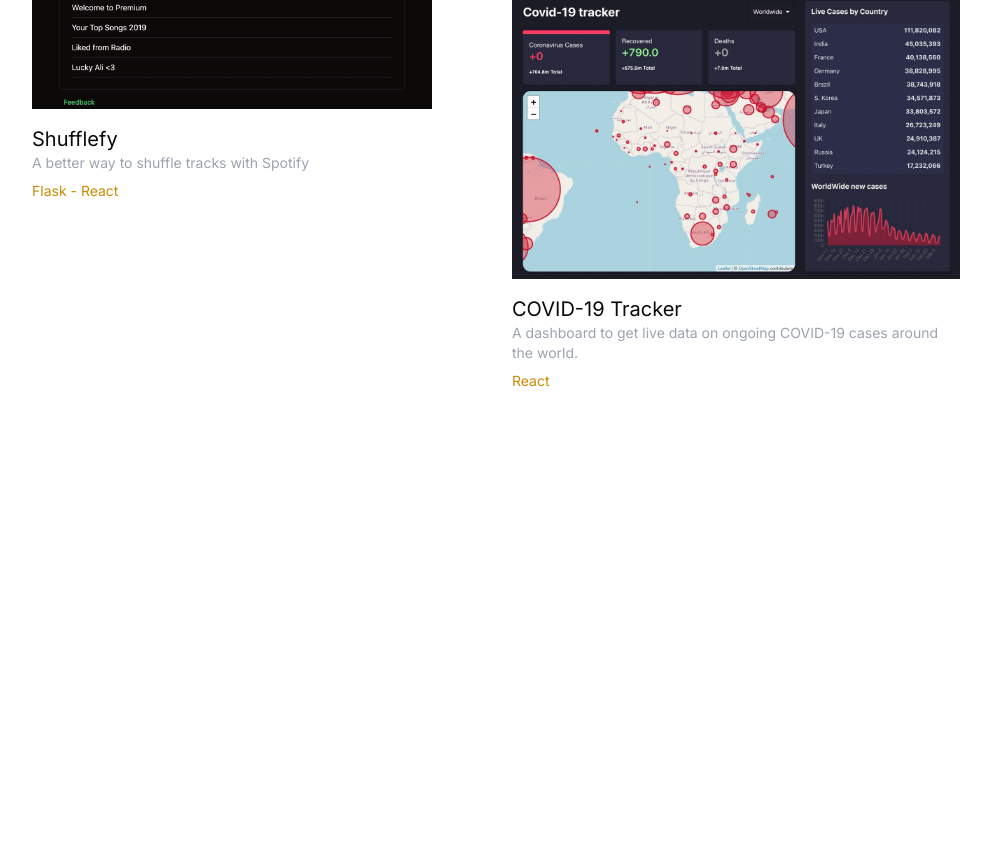
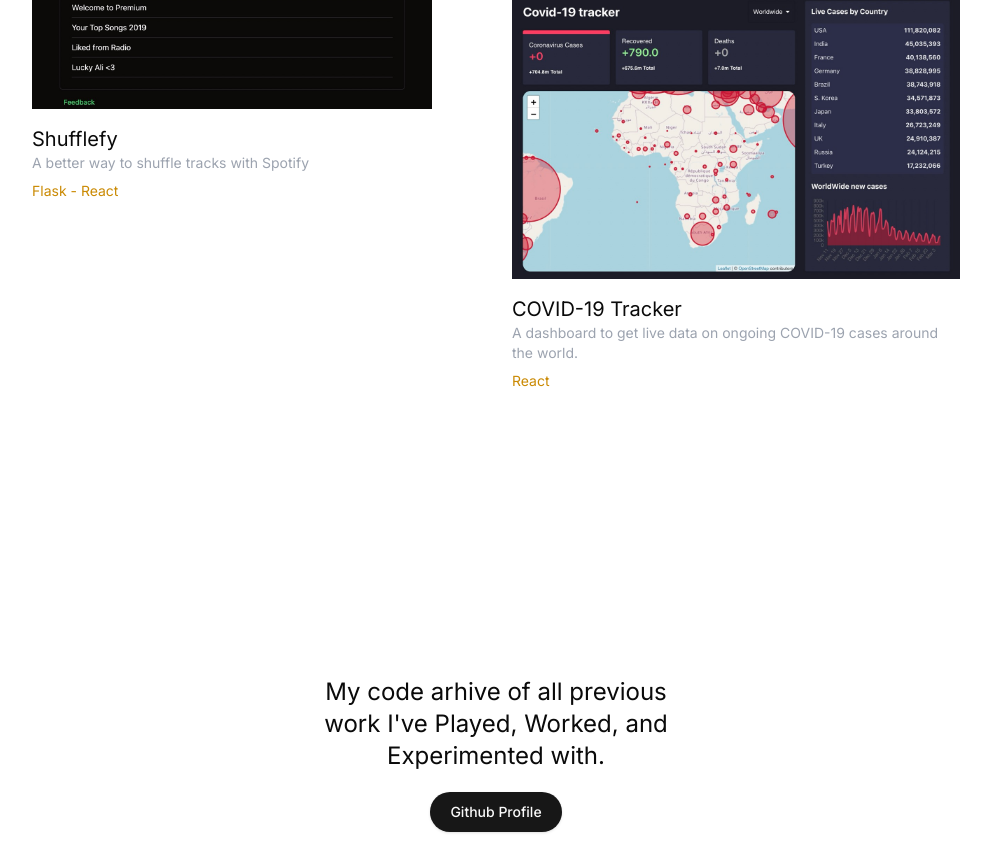
Before and after one commit to darshangoswami/Portfolio, a React (Vite) app: page / in a window 1280 px wide. Shown: the part 1217-2081 px from the top of the page, without its empty margins (144-1135 px from the left). Before the commit the page ends 1925 px from the top, so only its background shows below. Built offline with nearby package versions, Linux system fonts and the light colour scheme.

Commit message:
add more projects section

```diff
--- a/src/components/selected-work.jsx
+++ b/src/components/selected-work.jsx
@@ -1,9 +1,10 @@
 import shufflefyScreenshot from "../assets/shufflefy_screenshot.jpeg";
 import covidTrackerScreenshot from "../assets/covid-19-tracker_screenshot.jpeg";
+import { Button } from "./ui/button";
 
 const SelectedWork = () => {
   return (
-    <div className="p-8">
+    <div className="flex flex-col items-center p-8">
       <div className="grid md:grid-cols-4 md:grid-rows-4 gap-8">
         <div className="md:col-span-2 md:row-span-2">
           <img
@@ -34,6 +35,16 @@
           <p className="text-sm text-yellow-600 mt-2">React</p>
         </div>
       </div>
+      <h2 className="text-center text-2xl">
+        My code arhive of all previous
+        <br /> work I've Played, Worked, and <br />
+        Experimented with.
+      </h2>
+      <Button asChild className="mt-5 p-5 rounded-3xl">
+        <a href="https://github.com/darshangoswami" target="_blank">
+          Github Profile
+        </a>
+      </Button>
     </div>
   );
 };
```
